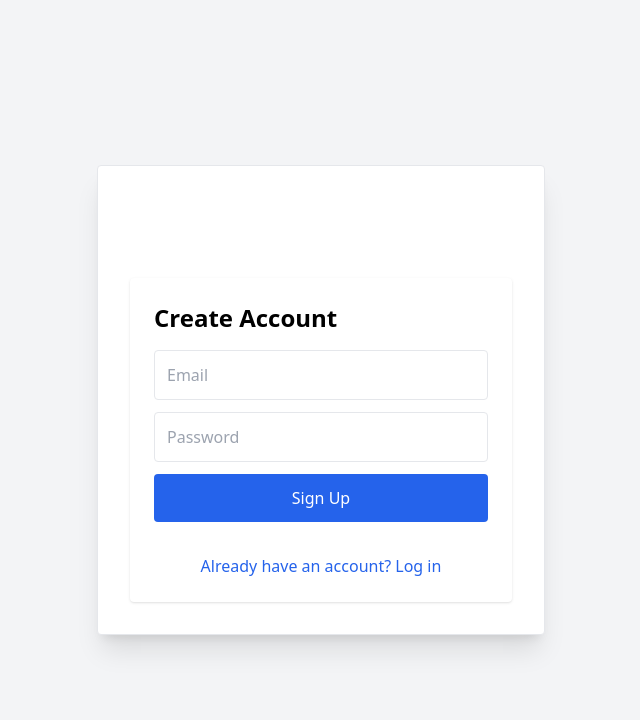
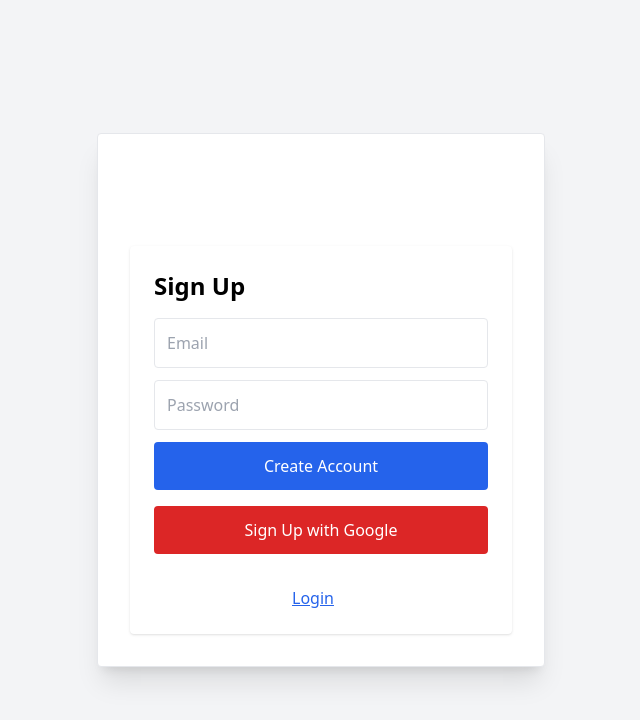
Before and after one commit to brettkues/cardealer-ai, a Next.js app: page /auth/signup in a window 1280 px wide. Shown: the top 720 px of the page, without its empty margins (319-959 px from the left). Built offline with nearby package versions, Linux system fonts and the light colour scheme; no server answers.

Commit message:
Update page.js

```diff
--- a/app/auth/signup/page.js
+++ b/app/auth/signup/page.js
@@ -1,34 +1,43 @@
 "use client";
 
 import { useState } from "react";
-import { auth } from "@/lib/firebase";
-import { createUserWithEmailAndPassword } from "firebase/auth";
+import { auth, googleProvider } from "@/lib/firebase";
+import {
+  createUserWithEmailAndPassword,
+  signInWithRedirect,
+} from "firebase/auth";
+import { useRouter } from "next/navigation";
 import Link from "next/link";
 
 export default function SignupPage() {
+  const router = useRouter();
   const [email, setEmail] = useState("");
   const [password, setPassword] = useState("");
   const [error, setError] = useState("");
-  const [message, setMessage] = useState("");
 
-  async function handleSignup() {
+  const handleSignup = async () => {
     setError("");
-    setMessage("");
-
     try {
       await createUserWithEmailAndPassword(auth, email, password);
-      setMessage("Account created successfully. You can now log in.");
+      router.push("/dashboard");
     } catch (err) {
       setError(err.message);
     }
-  }
+  };
+
+  const handleGoogleSignup = async () => {
+    console.log("Google redirect started (signup)");
+    try {
+      await signInWithRedirect(auth, googleProvider);
+    } catch (err) {
+      console.error("Google signup error:", err);
+      setError("Google signup failed.");
+    }
+  };
 
   return (
     <div className="max-w-md mx-auto mt-20 p-6 bg-white shadow rounded">
-      <h1 className="text-2xl font-semibold mb-4">Create Account</h1>
-
-      {error && <p className="text-red-500 mb-3">{error}</p>}
-      {message && <p className="text-green-600 mb-3">{message}</p>}
+      <h1 className="text-2xl font-semibold mb-4">Sign Up</h1>
 
       <input
         type="email"
@@ -46,16 +55,25 @@ export default function SignupPage() {
         onChange={(e) => setPassword(e.target.value)}
       />
 
+      {error && <p className="text-red-600 mb-3">{error}</p>}
+
       <button
         onClick={handleSignup}
-        className="w-full bg-blue-600 text-white py-3 rounded mb-4"
+        className="w-full bg-blue-600 text-white py-3 rounded hover:bg-blue-700 transition mb-4"
       >
-        Sign Up
+        Create Account
       </button>
 
-      <div className="text-center mt-4">
-        <Link href="/auth/login" className="text-blue-600">
-          Already have an account? Log in
+      <button
+        onClick={handleGoogleSignup}
+        className="w-full bg-red-600 text-white py-3 rounded hover:bg-red-700 transition mb-4"
+      >
+        Sign Up with Google
+      </button>
+
+      <div className="mt-4 text-center">
+        <Link href="/auth/login" className="text-blue-600 underline mr-4">
+          Login
         </Link>
       </div>
     </div>
```
